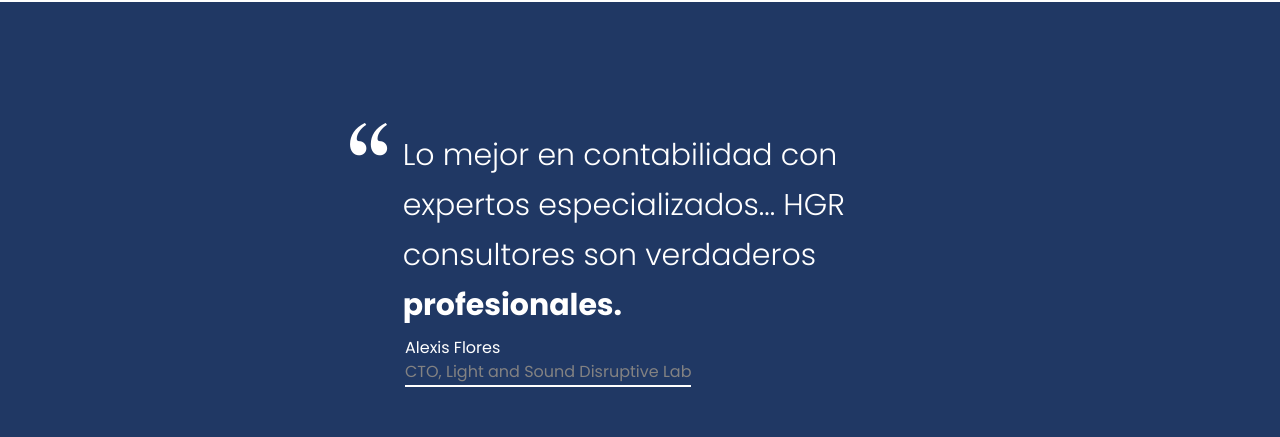
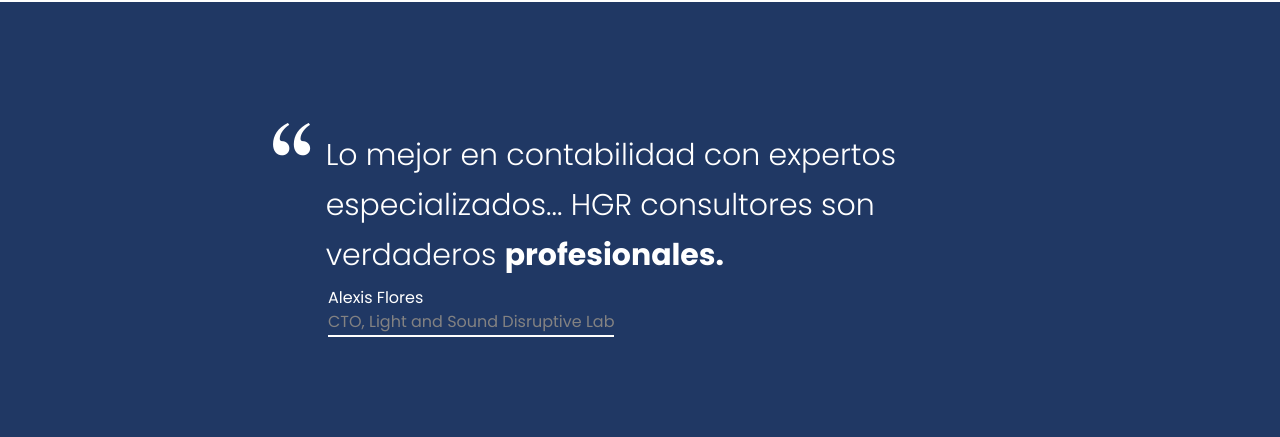
Before and after one commit to AlexisFlores17/Pagina-HGR-Consultores, a React (Create React App) app: page / in a window 1280 px wide. Shown: the part 3780-4217 px from the top of the page. Built offline with nearby package versions, Linux system fonts and the light colour scheme.

Commit message:
responsive Servicios

```diff
--- a/src/componentes/Footer.js
+++ b/src/componentes/Footer.js
@@ -34,7 +34,8 @@
                 </div>
             </div>
             <div className="footerParteInferior" >
-                <div className="footerEmpresa" >&copy; 2021 LSD Lab </div>
+                <div className="footerEmpresa" >&copy; {new Date().getFullYear()} HGR consultores </div>
+                <div className="footerEmpresa" >Suported by Light & Sound Disruptive Lab </div>
                 <div className="footerAvisoPrivacidad" > Aviso de Privacidad</div>
             </div>
         </div>
--- a/src/componentes/ServiciosComponentes/ServiciosQuote.js
+++ b/src/componentes/ServiciosComponentes/ServiciosQuote.js
@@ -5,7 +5,7 @@
     return(
 
         <div className="serviciosQuote">
-            <div className="serviciosQuoteItem col-sm-6 col-12">
+            <div className="serviciosQuoteItem">
                 <div className="serviciosQuoteTexto">
                     <div className="serviciosQuoteComilla" >“</div>
                     <div className="serviciosQuoteContenido" >
--- a/src/styles/componentes/_Servicios.scss
+++ b/src/styles/componentes/_Servicios.scss
@@ -270,7 +270,6 @@
     justify-content: center;
     align-items: center;
     padding: 120px 20px;
-
     //Prueba
     // height: 400px;
 
@@ -279,11 +278,16 @@
 
         display: flex;
         flex-flow: column nowrap;
-        width: 50%;
+        width: 60%;
         height: 70%;
         //Prueba
         // background-color:forestgreen;
-
+        @media screen and (max-width: 1210px){
+            width: 70%;
+        }
+        @media screen and (max-width: 810px){
+            width: 80%;
+        }
         .serviciosQuoteTexto{
             color: white;
             display: flex;
@@ -293,6 +297,15 @@
                 font-size: 120px;
                 font-weight: 400;
                 padding-right: 10px;
+                @media screen and (max-width: 950px){
+                    font-size: 100px;
+                }
+                @media screen and (max-width: 810px){
+                    font-size: 80px;
+                }
+                @media screen and (max-width: 790px){
+                    font-size: 70px;
+                }
             }
             .serviciosQuoteContenido{
                 padding-top: 8px;
@@ -301,6 +314,19 @@
                 line-height: 50px;
                 span{
                     font-weight: bold;
+                }
+                @media screen and (max-width: 950px){
+                    padding-top: 5px;
+                    font-size: 25px;
+                    line-height: 40px;
+                }
+                @media screen and (max-width: 810px){
+                    font-size: 22px;
+                    padding-top: 0px;
+                    line-height: 30px;
+                }
+                @media screen and (max-width: 790px){
+                    font-size: 20px;
                 }
             }
         }
@@ -315,7 +341,12 @@
             font-weight: 400;
             //prueba
             // background-color: blue;
-
+            @media screen and (max-width: 950px){
+                margin-left: 50px;
+            }
+            @media screen and (max-width: 790px){
+                margin-left: 40px;
+            }
             .serviciosQuoteNombre{
                 color: white;
                 margin-bottom: 8px;
```
